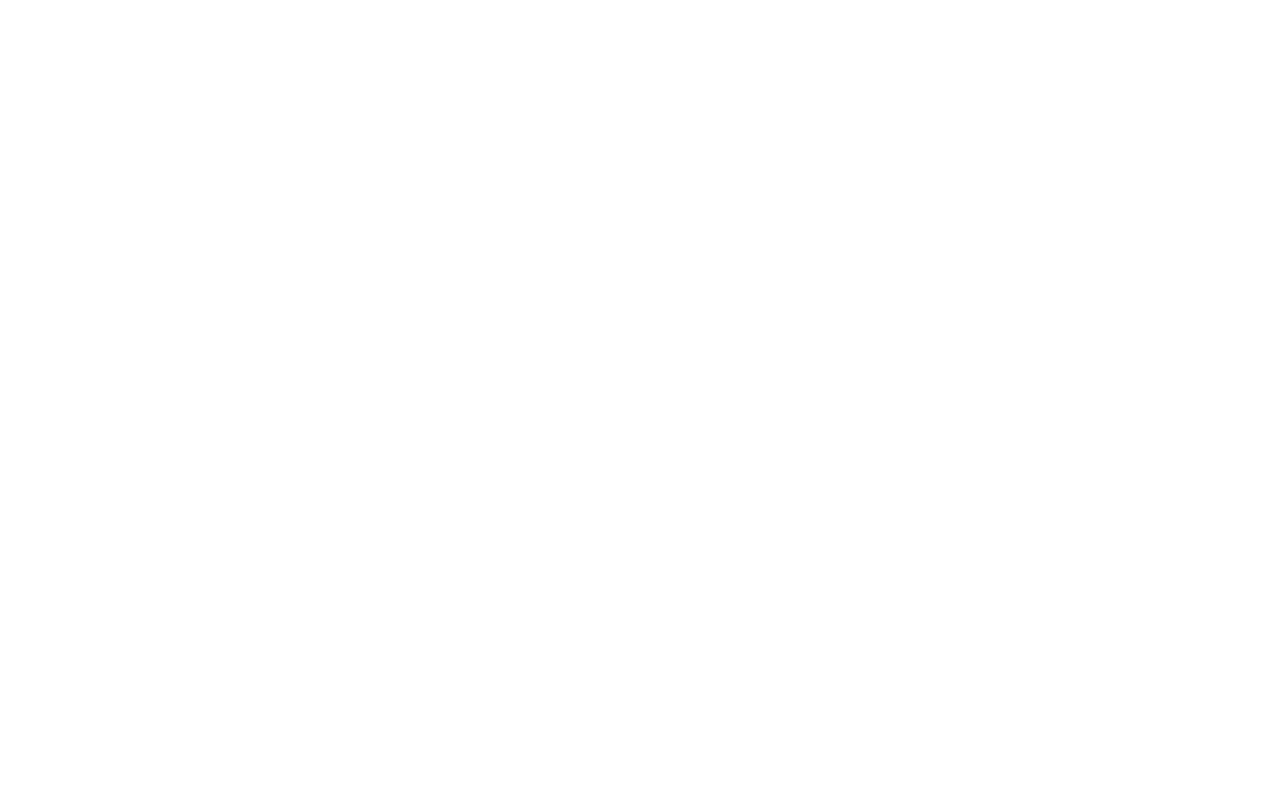
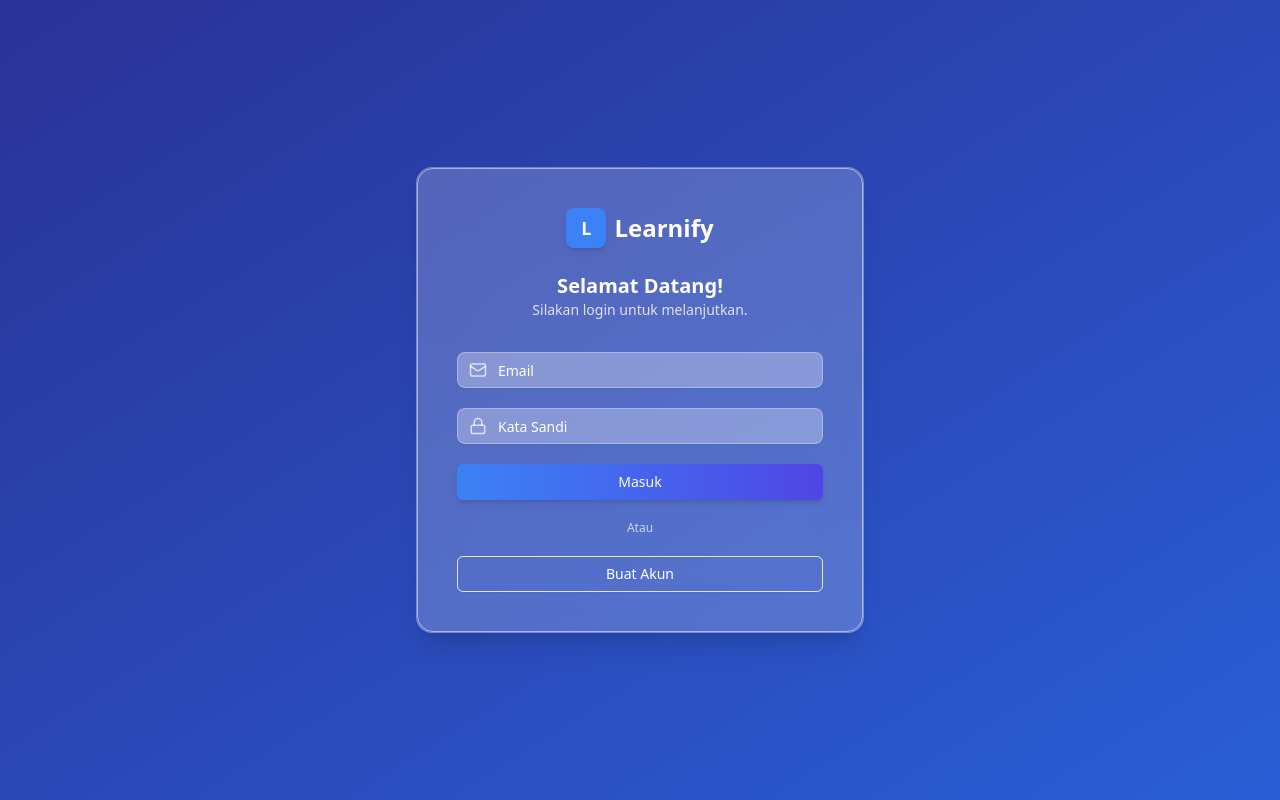
Before and after one commit to DrelezTM/Learnify, a React (Vite) app in the folder FE-Learnify/: page /login in a window 1280 px wide. Before the commit this address had no page. Built offline with nearby package versions, Linux system fonts and the light colour scheme.

Commit message:
feat: login page

```diff
--- a/FE-Learnify/src/App.css
+++ b/FE-Learnify/src/App.css
@@ -10,7 +10,7 @@
         --card-foreground: 0 0% 3.9%;
         --popover: 0 0% 100%;
         --popover-foreground: 0 0% 3.9%;
-    --primary: 0 0% 9%;
+        --primary: 225 78% 52%;
         --primary-foreground: 0 0% 98%;
         --secondary: 0 0% 96.1%;
         --secondary-foreground: 0 0% 9%;
@@ -28,7 +28,7 @@
         --chart-3: 197 37% 24%;
         --chart-4: 43 74% 66%;
         --chart-5: 27 87% 67%;
-    --radius: 0.5rem
+        --radius: 0.5rem;
     }
     .dark {
         --background: 0 0% 3.9%;
@@ -54,7 +54,7 @@
         --chart-2: 160 60% 45%;
         --chart-3: 30 80% 55%;
         --chart-4: 280 65% 60%;
-    --chart-5: 340 75% 55%
+        --chart-5: 340 75% 55%;
     }
 }
 
--- a/FE-Learnify/src/App.jsx
+++ b/FE-Learnify/src/App.jsx
@@ -1,10 +1,15 @@
 import { BrowserRouter, Routes, Route } from "react-router-dom";
-import ListKelasPage from "./pages/ListKelasPage";
+import ListKelasPage from "./pages/dashboard/ListKelasPage";
+import './App.css'
+import LoginPage from "./pages/authentication/LoginPage";
 
 function App() {
   return (
     <BrowserRouter>
       <Routes>
+        {/* authentication */}
+        <Route path="/login" element={<LoginPage />} />
+
         <Route path="/list-kelas" element={<ListKelasPage />} />
       </Routes>
     </BrowserRouter>
--- a/FE-Learnify/src/components/Sidebar.jsx
+++ b/FE-Learnify/src/components/Sidebar.jsx
@@ -112,7 +112,7 @@
               <div className="w-8 h-8 bg-white rounded-lg flex items-center justify-center shadow-lg">
                 <span className="text-blue-600 font-bold text-lg">L</span>
               </div>
-              <h1 className="text-2xl font-bold text-white">Learnifly</h1>
+              <h1 className="text-2xl font-bold text-white">Learnify</h1>
             </div>
           )}
           <button
--- a/FE-Learnify/src/components/ui/button.jsx
+++ b/FE-Learnify/src/components/ui/button.jsx
@@ -14,7 +14,7 @@
         destructive:
           "bg-destructive text-destructive-foreground shadow-sm hover:bg-destructive/90",
         outline:
-          "border border-input bg-background shadow-sm hover:bg-accent hover:text-accent-foreground",
+          "border border-input  shadow-sm hover:bg-accent hover:text-accent-foreground",
         secondary:
           "bg-secondary text-secondary-foreground shadow-sm hover:bg-secondary/80",
         ghost: "hover:bg-accent hover:text-accent-foreground",
--- /dev/null
+++ b/FE-Learnify/src/components/ui/card.jsx
@@ -0,0 +1,50 @@
+import * as React from "react"
+
+import { cn } from "@/lib/utils"
+
+const Card = React.forwardRef(({ className, ...props }, ref) => (
+  <div
+    ref={ref}
+    className={cn("rounded-xl border bg-card text-card-foreground shadow", className)}
+    {...props} />
+))
+Card.displayName = "Card"
+
+const CardHeader = React.forwardRef(({ className, ...props }, ref) => (
+  <div
+    ref={ref}
+    className={cn("flex flex-col space-y-1.5 p-6", className)}
+    {...props} />
+))
+CardHeader.displayName = "CardHeader"
+
+const CardTitle = React.forwardRef(({ className, ...props }, ref) => (
+  <div
+    ref={ref}
+    className={cn("font-semibold leading-none tracking-tight", className)}
+    {...props} />
+))
+CardTitle.displayName = "CardTitle"
+
+const CardDescription = React.forwardRef(({ className, ...props }, ref) => (
+  <div
+    ref={ref}
+    className={cn("text-sm text-muted-foreground", className)}
+    {...props} />
+))
+CardDescription.displayName = "CardDescription"
+
+const CardContent = React.forwardRef(({ className, ...props }, ref) => (
+  <div ref={ref} className={cn("p-6 pt-0", className)} {...props} />
+))
+CardContent.displayName = "CardContent"
+
+const CardFooter = React.forwardRef(({ className, ...props }, ref) => (
+  <div
+    ref={ref}
+    className={cn("flex items-center p-6 pt-0", className)}
+    {...props} />
+))
+CardFooter.displayName = "CardFooter"
+
+export { Card, CardHeader, CardFooter, CardTitle, CardDescription, CardContent }
--- /dev/null
+++ b/FE-Learnify/src/components/ui/input.jsx
@@ -0,0 +1,19 @@
+import * as React from "react"
+
+import { cn } from "@/lib/utils"
+
+const Input = React.forwardRef(({ className, type, ...props }, ref) => {
+  return (
+    <input
+      type={type}
+      className={cn(
+        "flex h-9 w-full rounded-md border border-input bg-transparent px-3 py-1 text-base shadow-sm transition-colors file:border-0 file:bg-transparent file:text-sm file:font-medium file:text-foreground placeholder:text-muted-foreground focus-visible:outline-none focus-visible:ring-1 focus-visible:ring-ring disabled:cursor-not-allowed disabled:opacity-50 md:text-sm",
+        className
+      )}
+      ref={ref}
+      {...props} />
+  );
+})
+Input.displayName = "Input"
+
+export { Input }
--- /dev/null
+++ b/FE-Learnify/src/pages/authentication/LoginPage.jsx
@@ -0,0 +1,66 @@
+import { Card } from "@/components/ui/card";
+import { Input } from "@/components/ui/input";
+import { Button } from "@/components/ui/button";
+import { Mail, Lock } from "lucide-react"; // Icon library
+
+function LoginPage() {
+    return (
+        <div className="flex justify-center items-center h-screen bg-gradient-to-br from-[#2A3297] to-[#2A5ED6] p-4">
+            <Card className="w-full max-w-md p-8 sm:p-10 bg-white/20 backdrop-blur-xl rounded-2xl
+                           shadow-xl border border-white/20
+                           relative overflow-hidden before:content-[''] before:absolute before:inset-0
+                           before:rounded-2xl before:border before:border-white/50 before:pointer-events-none">
+                <div className="flex flex-col items-center mb-8">
+                    <div className="flex items-center space-x-2">
+                        <div className="w-10 h-10 bg-blue-500 rounded-lg flex items-center justify-center shadow-md">
+                            <span className="text-white font-bold text-lg">L</span>
+                        </div>
+                        <h1 className="text-2xl font-bold text-white">Learnify</h1>
+                    </div>
+
+                    <h2 className="text-xl font-semibold text-white mt-6">Selamat Datang!</h2>
+                    <p className="text-sm text-white/80">Silakan login untuk melanjutkan.</p>
+                </div>
+
+                {/* Form Login */}
+                <form className="space-y-5">
+                    <div className="relative">
+                        <Mail className="absolute left-3 top-1/2 -translate-y-1/2 text-white/70" size={18} />
+                        <Input
+                            type="email"
+                            placeholder="Email"
+                            className="pl-10 rounded-lg bg-white/30 text-white placeholder:text-white placeholder-white/70 border-white/30 focus:border-white/50 focus:ring-white"
+                        />
+                    </div>
+
+                    <div className="relative">
+                        <Lock className="absolute left-3 top-1/2 -translate-y-1/2 text-white/70" size={18} />
+                        <Input
+                            type="password"
+                            placeholder="Kata Sandi"
+                            className="pl-10 rounded-lg bg-white/30 text-white placeholder:text-white placeholder-white/70 border-white/30 focus:border-white/50 focus:ring-white"
+                        />
+                    </div>
+
+                    <div className="flex flex-col gap-y-5">
+
+                        <Button className="w-full bg-gradient-to-r hover:opacity-75 transition from-blue-500 to-indigo-600 shadow-md">
+                            Masuk
+                        </Button>
+
+                        <p className="text-center text-xs text-white/70">Atau</p>
+
+                        <Button
+                            className="text-white"
+                            variant={'outline'}
+                        >
+                            Buat Akun
+                        </Button>
+                    </div>
+                </form>
+            </Card>
+        </div>
+    );
+}
+
+export default LoginPage;
--- a/FE-Learnify/src/pages/ListKelasPage.jsx
+++ b/FE-Learnify/src/pages/dashboard/ListKelasPage.jsx
@@ -1,6 +1,5 @@
-import Dashboard from '../components/Dashboard'
-import Sidebar from '../components/Sidebar'
-import "../App.css"
+import Dashboard from '../../components/Dashboard'
+import Sidebar from '../../components/Sidebar'
 
 function ListKelasPage() {
 
```
Lines whose indentation alone changed are shown as unchanged.
